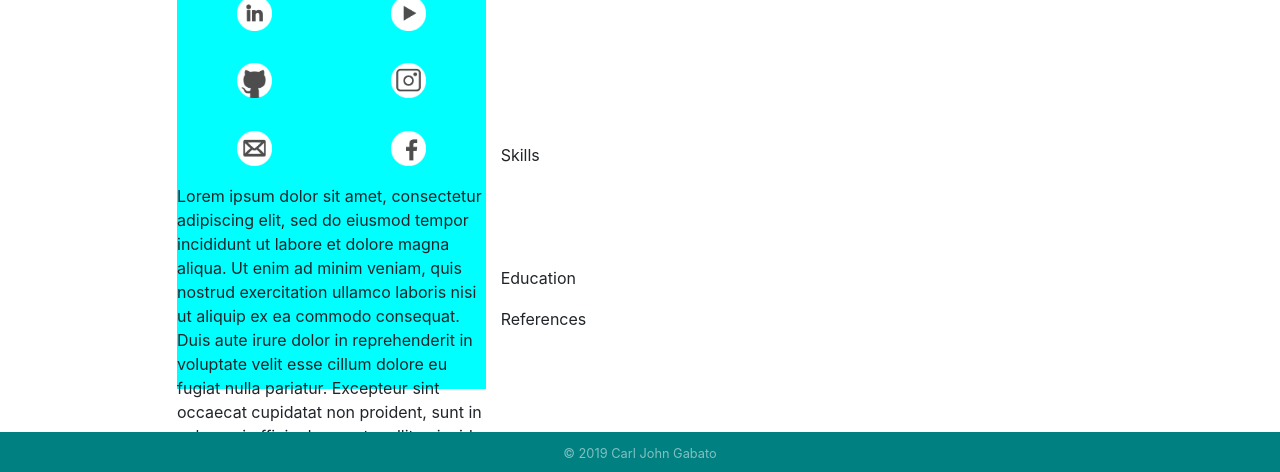
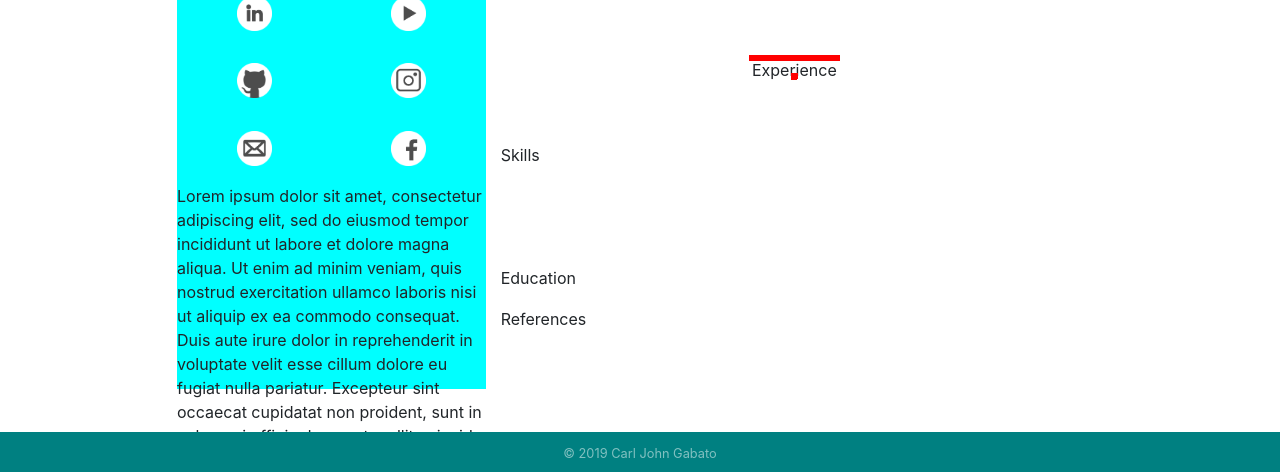
Before and after one commit to carljohngabato/aboutme, a Jekyll site: the page built from blogs.html, in a window 1280 px wide and 1243 px high. Shown: the part 771-1243 px from the top of the window. Built offline with Jekyll 4.4.1, drawn with Linux system fonts in a browser that asks for light colours; nearby versions of some CDN libraries.

```diff
--- a/blogs.html
+++ b/blogs.html
@@ -69,8 +69,8 @@
         </div>
         <div class="col-lg-8 col-2-row-2">
             <div class="row-2-col-2-row-1">
-                <div class="row-exp exp-title"></div>
-                <div class="row-exp exp-job"></div>
+                <div class="row-exp row-exp-title">Experience</div>
+                <div class="row-exp row-jobs"></div>
             </div>
             <div class="row-2-col-2-row-2">Skills</div>
             <div class="row-2-col-2-row-3">Education</div>
```
